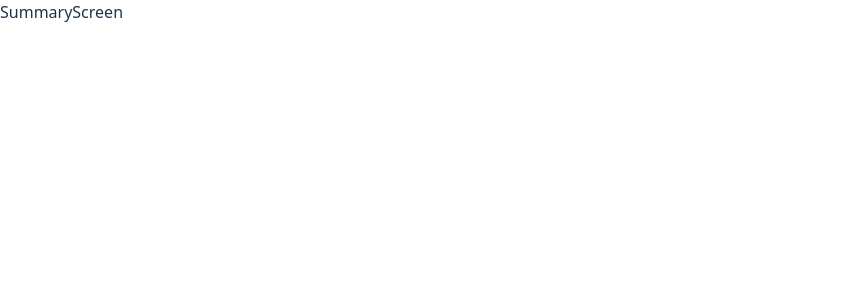
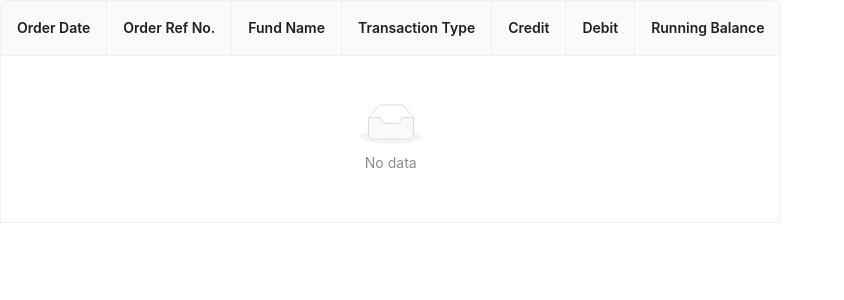
Before and after one commit to riyazkhan21295/hcl-tech-portfolio-management-system, a React (Vite) app: page /summary in a window 1280 px wide. Shown: the top 300 px of the page, without its empty margins (0-844 px from the left). Built offline with nearby package versions, Linux system fonts and the light colour scheme; sample sign-in values are in the browser's storage.

Commit message:
feat: portfolio-table

```diff
--- a/package.json
+++ b/package.json
@@ -16,6 +16,7 @@
     "react-dom": "^19.1.0",
     "react-router": "^7.6.3",
     "tailwindcss": "^4.1.11",
+    "yarn": "^1.22.22",
     "zustand": "^5.0.6"
   },
   "devDependencies": {
--- a/src/App.tsx
+++ b/src/App.tsx
@@ -1,5 +1,6 @@
 import { BrowserRouter, Navigate, Outlet, Route, Routes } from "react-router";
 import AuthProvider, { useAuth } from "./contexts/auth-context";
+import 'antd/dist/reset.css';
 
 import LoginScreen from "./screens/login-screen";
 import SummaryScreen from "./screens/summary-screen";
--- /dev/null
+++ b/src/components/PortfolioSummary/PortfolioSummaryTable.tsx
@@ -0,0 +1,85 @@
+
+
+import React from 'react';
+import { Table, Tag } from 'antd';
+
+const formatCurrency = (value: number | string) => `$${parseFloat(value as string).toLocaleString(undefined, {
+  minimumFractionDigits: 2,
+  maximumFractionDigits: 2,
+})}`;
+
+interface PortfolioSummaryData {
+  orderDate: string;
+  orderRefNo: string;
+  fundName: string;
+  transactionType: string;
+  credit: number | string;
+  debit: number | string;
+  runningBalance: number | string;
+}
+
+interface PortfolioSummaryTableProps {
+  data: PortfolioSummaryData[];
+}
+
+const PortfolioSummaryTable: React.FC<PortfolioSummaryTableProps> = ({ data }) => {
+  const columns = getColumns();
+
+  return (
+    <Table
+      columns={columns}
+      dataSource={data}
+      pagination={{ pageSize: 5 }}
+      rowKey="orderRefNo"
+      bordered
+    />
+  );
+};
+
+export default PortfolioSummaryTable;
+
+const getColumns = () => [
+    {
+      title: 'Order Date',
+      dataIndex: 'orderDate',
+      key: 'orderDate',
+    },
+    {
+      title: 'Order Ref No.',
+      dataIndex: 'orderRefNo',
+      key: 'orderRefNo',
+    },
+    {
+      title: 'Fund Name',
+      dataIndex: 'fundName',
+      key: 'fundName',
+    },
+    {
+      title: 'Transaction Type',
+      dataIndex: 'transactionType',
+      key: 'transactionType',
+      render: (type: string) => (
+        <Tag color={type === 'Buy' ? 'green' : 'red'}>
+          {type.toUpperCase()}
+        </Tag>
+      ),
+    },
+    {
+      title: 'Credit',
+      dataIndex: 'credit',
+      key: 'credit',
+      render: (value: number | string) => formatCurrency(value),
+    },
+    {
+      title: 'Debit',
+      dataIndex: 'debit',
+      key: 'debit',
+      render: (value: number | string) => formatCurrency(value),
+    },
+    {
+      title: 'Running Balance',
+      dataIndex: 'runningBalance',
+      key: 'runningBalance',
+      render: (value: number | string) => formatCurrency(value),
+    },
+  ];
--- a/src/screens/summary-screen.tsx
+++ b/src/screens/summary-screen.tsx
@@ -1,5 +1,7 @@
+import PortfoloioSummaryTable from "../components/PortfolioSummary/PortfolioSummaryTable";
+
 const SummaryScreen = () => {
-  return <div>SummaryScreen</div>;
+  return <PortfoloioSummaryTable data={[]} />;
 };
 
 export default SummaryScreen;
```
Also changed, not shown: 1 other file (tests, documents, lock files or other folders).
